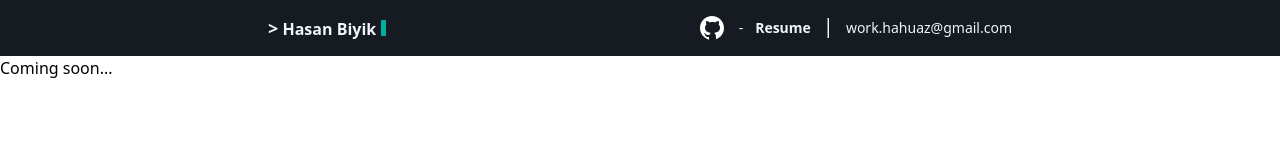
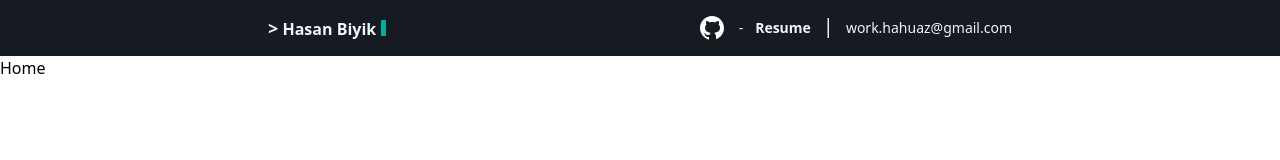
Before and after one commit to hahuaz/hahuaz.dev, a React (Vite) app: page / in a window 1280 px wide. Shown: the top 160 px of the page. Built offline with nearby package versions, Linux system fonts and the light colour scheme.

Commit message:
add browser-router

```diff
--- a/index.html
+++ b/index.html
@@ -4,7 +4,7 @@
     <meta charset="UTF-8" />
     <link rel="icon" type="image/icon" href="/ha.ico" />
     <meta name="viewport" content="width=device-width, initial-scale=1.0" />
-    <title>Hasan Biyik | Portfolio</title>
+    <title>Hasan Biyik - Portfolio</title>
   </head>
   <body>
     <div id="root"></div>
--- a/package.json
+++ b/package.json
@@ -11,6 +11,7 @@
   "dependencies": {
     "react": "^18.2.0",
     "react-dom": "^18.2.0",
+    "react-router-dom": "^6.6.2",
     "vite-plugin-svgr": "^2.4.0"
   },
   "devDependencies": {
--- a/src/App.tsx
+++ b/src/App.tsx
@@ -1,10 +1,11 @@
 import { Navbar } from './components';
+import { RouterProvider } from './providers';
 
 function App() {
   return (
     <>
       <Navbar></Navbar>
-      <p>Coming soon...</p>
+      <RouterProvider></RouterProvider>
     </>
   );
 }
--- /dev/null
+++ b/src/pages/Home.tsx
@@ -0,0 +1,7 @@
+export function Home() {
+  return (
+    <div>
+      <h2>Home</h2>
+    </div>
+  );
+}
--- /dev/null
+++ b/src/pages/index.ts
@@ -0,0 +1 @@
+export { Home } from './Home';
--- /dev/null
+++ b/src/providers/RouterProvider.tsx
@@ -0,0 +1,26 @@
+import { Routes, Route, Link, BrowserRouter } from 'react-router-dom';
+
+import { Home } from '../pages';
+
+export function RouterProvider() {
+  return (
+    <BrowserRouter>
+      <Routes>
+        <Route index element={<Home />} />
+        {/* <Route path="about" element={<About />} /> */}
+        <Route path="*" element={<NoMatch />} />
+      </Routes>
+    </BrowserRouter>
+  );
+}
+
+function NoMatch() {
+  return (
+    <div>
+      <h2>404!</h2>
+      <p>
+        <Link to="/">Home</Link>
+      </p>
+    </div>
+  );
+}
--- /dev/null
+++ b/src/providers/index.ts
@@ -0,0 +1 @@
+export { RouterProvider } from './RouterProvider';
```
Also changed, not shown: 1 other file (tests, documents, lock files or other folders).
